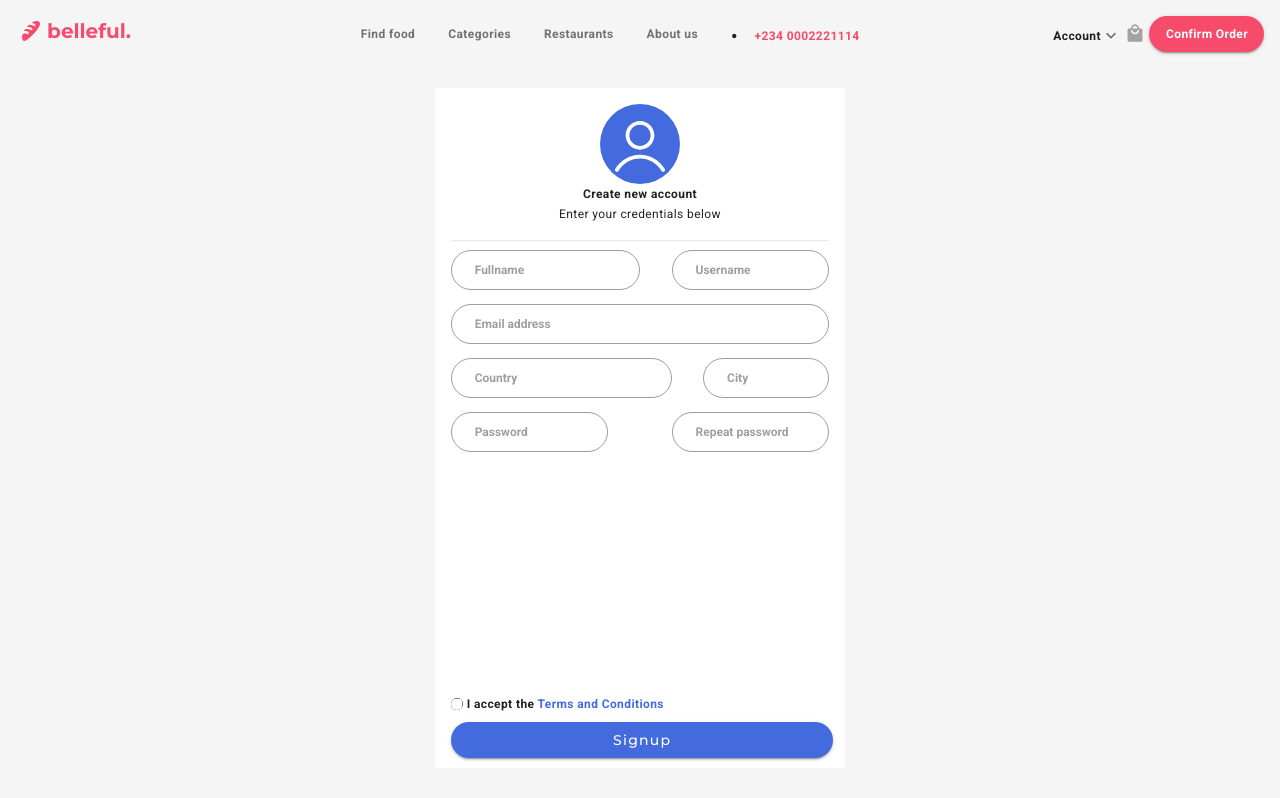
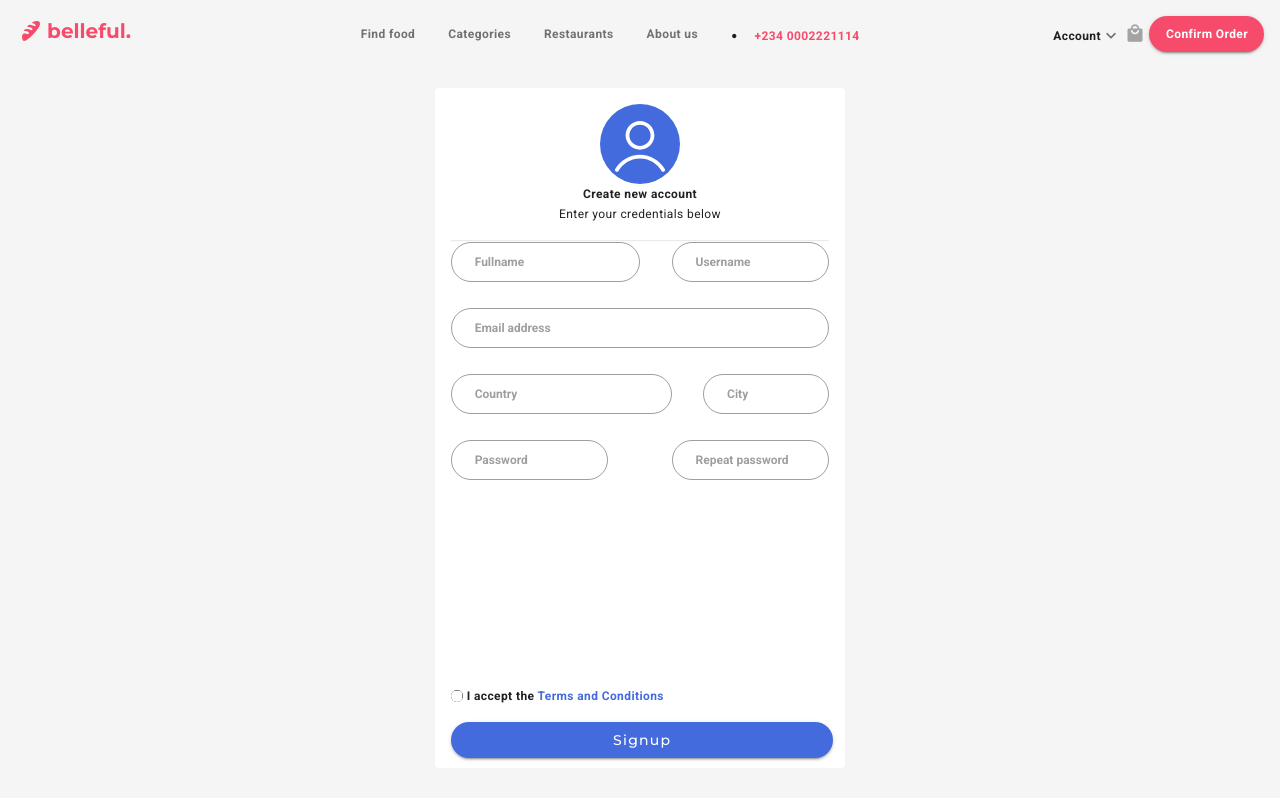
Before and after one commit to backendpapa/Food-ordering-webapp, a Vue app: page /user/signup in a window 1280 px wide. Built offline with nearby package versions, Linux system fonts and the light colour scheme.

Commit message:
make it better

```diff
--- a/src/views/Signup.vue
+++ b/src/views/Signup.vue
@@ -16,7 +16,7 @@ style=" fill:#000000;"><g fill="none" fill-rule="nonzero" stroke="none" stroke-w
               <p style="font-weight:bold" class="text-center text-caption ">Create new account</p>
               <p class="text-center text-caption mt-n4 mb-4">Enter your credentials below</p>
 
-              <hr style="opacity:0.2" class="mb-2">
+              <hr style="opacity:0.2" class="">
               <v-row class="" no-gutters>
                 <v-col cols="12" xl="6" lg="6" class="">
                   <v-text-field solo rounded dense placeholder="Fullname" flat outlined color="grey" class="text-caption font-weight-bold"></v-text-field>
@@ -28,14 +28,14 @@ style=" fill:#000000;"><g fill="none" fill-rule="nonzero" stroke="none" stroke-w
                  </v-col>
               </v-row>
 
-              <v-row no-gutters class="mt-n3">
+              <v-row no-gutters class="">
                 <v-col cols="12"  class="">
                   <v-text-field solo rounded dense placeholder="Email address" flat outlined color="grey" class="text-caption font-weight-bold"></v-text-field>
                 </v-col>
 
               </v-row>
 
-              <v-row no-gutters class="mt-n3">
+              <v-row no-gutters class="">
                 <v-col cols="7" xl="7" lg="7" class="">
                   <v-text-field solo rounded dense placeholder="Country" flat outlined color="grey" class="text-caption font-weight-bold"></v-text-field>
                 </v-col>
@@ -46,7 +46,7 @@ style=" fill:#000000;"><g fill="none" fill-rule="nonzero" stroke="none" stroke-w
                  </v-col>
               </v-row>
 
-               <v-row no-gutters class="mt-n3">
+               <v-row no-gutters class="">
                  <v-col cols="5"  class="">
                   <v-text-field solo rounded dense placeholder="Password" type="password" flat outlined color="grey" class="text-caption font-weight-bold"></v-text-field>
                 </v-col>
@@ -57,7 +57,7 @@ style=" fill:#000000;"><g fill="none" fill-rule="nonzero" stroke="none" stroke-w
 
               </v-row>
               <div style="position:absolute;bottom:10px;width:93%">
-                <v-row class="mb-n2" no-gutters>
+                <v-row class="" no-gutters>
                <v-avatar color="black" size="12" style="border-radius:50%">
                   <input type="checkbox" name="" id="">
 
```
